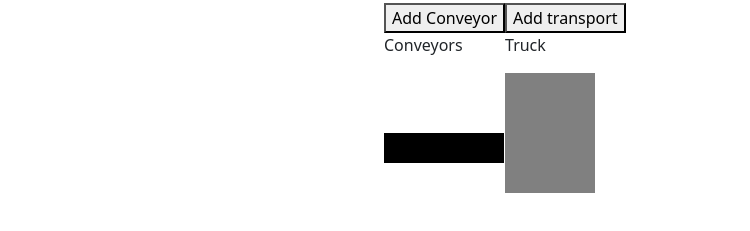
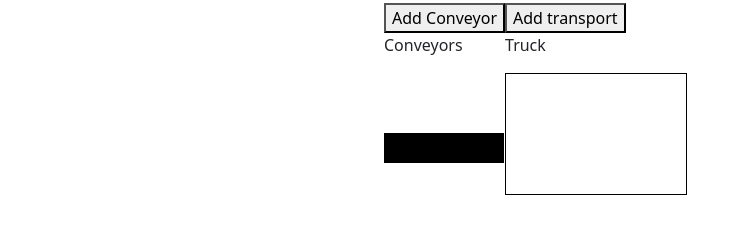
Before and after one commit to Sirithi/Webjs_JorisKoevoets_FlorisWeijns, a plain HTML site: page index.html in a window 1280 px wide. Both pictures are taken after a click on the button "Add transport". Shown: the part 53-284 px from the top of the page, without its empty margins (0-750 px from the left). Drawn offline with nearby package versions, Linux system fonts and the light colour scheme.

Commit message:
Changed truck to div format

```diff
--- a/conveyorController.js
+++ b/conveyorController.js
@@ -3,13 +3,16 @@ export function drawParcel(parcel, conveyorDiv) {
     let parcelDiv = document.createElement('div');
     parcelDiv.className = 'parcel-div';
     parcelDiv.draggable = 'true';
+    parcelDiv.addEventListener('dragstart', (e) => {
+
+    })
     for (let row = 0; row < shape.length; row++) {
         let rowDiv = document.createElement('div');
-        rowDiv.className = 'parcel-row';
+        rowDiv.className = 'my-row';
         parcelDiv.append(rowDiv);
         for (let cell = 0; cell < shape[row].length; cell++) {
             let cellDiv = document.createElement('div');
-            cellDiv.className = 'parcel-cell';
+            cellDiv.className = 'cell';
             if(shape[row][cell]) {
                 cellDiv.className += ' filled';
             }
--- a/hallController.js
+++ b/hallController.js
@@ -1,16 +1,7 @@
 import{ Conveyor } from './Conveyor.js'
-import { drawParcel } from './conveyorController.js';
 import { drawTruck } from './truckController.js';
+
 export function addNewConveyor(hall){
-    // let canvas = document.createElement('canvas');
-    // canvas.draggable = "true";
-    // document.getElementById('conveyors').append(canvas);
-
-    // let ctx = canvas.getContext('2d')
-    // ctx.canvas.width = COLS * BLOCK_SIZE;
-    // ctx.canvas.height = ROWS * BLOCK_SIZE;
-    // ctx.scale(BLOCK_SIZE, BLOCK_SIZE);
-
     let conveyor = new Conveyor();
     let div = document.createElement('div');
     div.id = 'conveyor' + (hall.conveyors.length + 1);
@@ -23,27 +14,19 @@ export function addNewConveyor(hall){
 
 export function addTruckFromQueue(hall, trucks){
     hall.truck = trucks.shift();
-    console.log(hall.truck);
-    let canvas = document.createElement('canvas');
-    canvas.className += 'dropzone';
-    canvas.addEventListener('drop', (e) =>{
+    let truckDiv = document.createElement('div');
+    truckDiv.className = 'truck-div dropzone';
+    document.getElementById('truck').append(truckDiv);
+
+    truckDiv.addEventListener('drop', (e) =>{
         e.preventDefault();
-        hall.conveyor.
-        hall.truck.fillSpaces(parcel, e.offsetX, e.offsetY);
+
     });
-    canvas.addEventListener('dragover', (e) => {
+
+    truckDiv.addEventListener('dragover', (e) => {
         e.preventDefault();
         //TODO: showPreview();
+    });
 
-    });
-    document.getElementById('truck').append(canvas);
-
-    let ctx = canvas.getContext('2d');
-    ctx.canvas.width = hall.truck.length * BLOCK_SIZE;
-    ctx.canvas.height = hall.truck.width * BLOCK_SIZE;
-
-    ctx.scale(BLOCK_SIZE, BLOCK_SIZE);
-
-    drawTruck(hall.truck, ctx);
-
+    drawTruck(hall.truck, truckDiv);
 }
--- a/main.js
+++ b/main.js
@@ -14,25 +14,13 @@ window.addTruckFromQueue = addTruckFromQueue;
 
 //Truck form variables
 window.currentTab = 0
-window.trucks = [new Truck(3,4, 'Groningen', 'cold', 0)];
+window.trucks = [new Truck(6,4, 'Groningen', 'cold', 0)];
 export let types = new TypeEnum(
   'General','Cold','Express','Pallet','Fragile'
 );
 
 let halls = [new Hall()];
 window.currentHall = halls[0];
-
-window.el = null;
-
-document.querySelector('[draggable]').addEventListener('dragstart', e => {
-  el = e.target;
-  console.log(e.target);
-});
-
-document.querySelector('[draggable]').addEventListener('drop', e => {
-  e.preventDefault();
-  console.log(e.target.offsetX);
-})
 
 function loadForm(){
     document.getElementById("add-truck-btn").remove();
--- a/style.css
+++ b/style.css
@@ -90,17 +90,23 @@ input[type=radio] {
   min-height: 120px;
 }
 
-.parcel-cell {
+.cell {
   max-width: 30px;
   min-width: 30px;
   min-height: 30px;
   max-height: 30px;
 }
 
-.parcel-row {
+.my-row {
   display: flex;
 }
 
 .filled{
   background-color: black;
 }
+
+.truck-div{
+  border-color: black;
+  border-style: solid;
+  border-width: 1px;
+}
--- a/truckController.js
+++ b/truckController.js
@@ -1,4 +1,12 @@
-export function drawTruck(truck, ctx){
-    ctx.fillStyle = 'Grey';
-    ctx.fillRect(0, 0,truck.length, truck.width);
+export function drawTruck(truck, truckDiv){
+    for (let i = 0; i < truck.width; i++) {
+        let truckRow = document.createElement('div');
+        truckRow.className = 'my-row';
+        for (let j = 0; j < truck.length; j++) {
+            let cell = document.createElement('div');
+            cell.className = 'cell';
+            truckRow.append(cell);
+        }
+        truckDiv.append(truckRow);
+    }
 }
```
